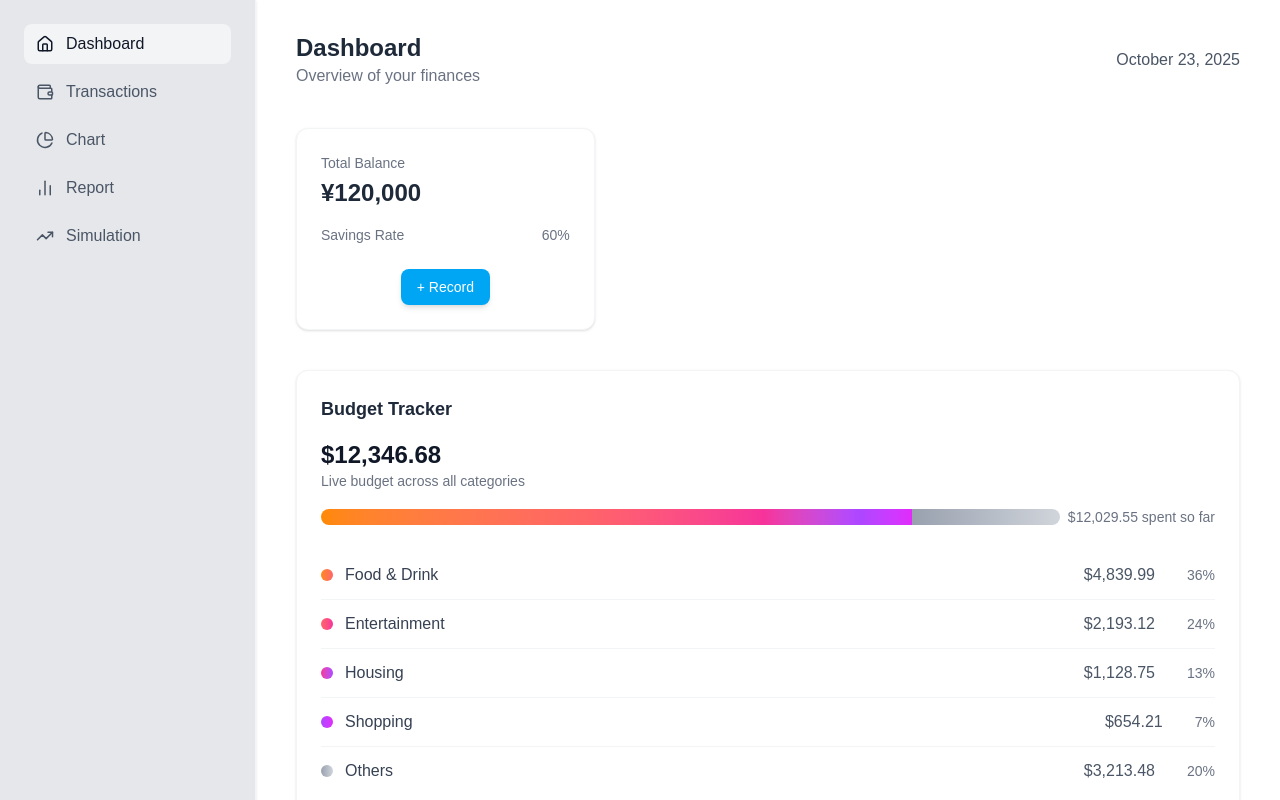
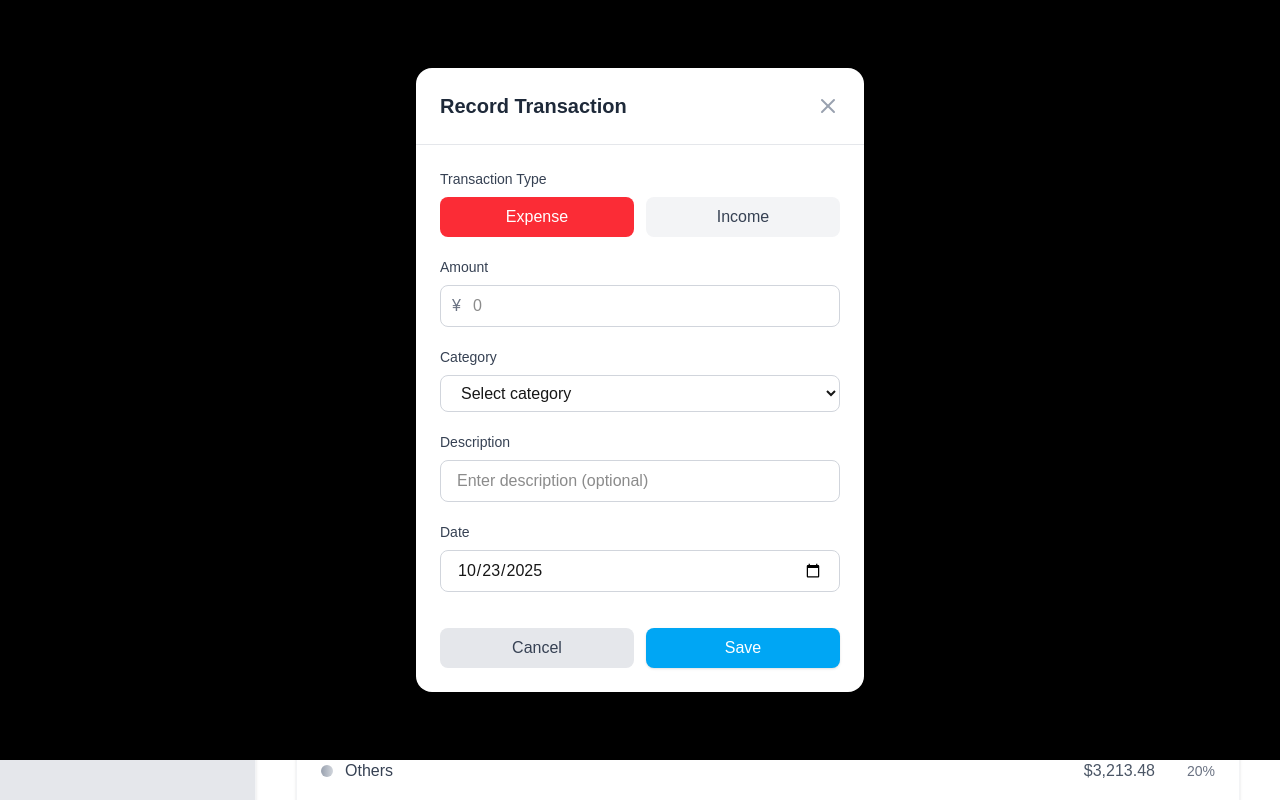
Before and after one commit to syuwachan/ts-ddd-expense-tracker, a Next.js app in the folder frontend/: page /dashboard in a window 1280 px wide. Both pictures are taken after a click on the button "+ Record". Shown: the top 800 px of the page. Built offline with nearby package versions, Linux system fonts and the light colour scheme.

Commit message:
record modal

```diff
--- a/frontend/src/app/dashboard/components/SummaryCards.tsx
+++ b/frontend/src/app/dashboard/components/SummaryCards.tsx
@@ -1,6 +1,16 @@
 'use client';
 
+import { useState } from 'react';
+import { X } from 'lucide-react';
+
 export default function SummaryCards() {
+  const [isModalOpen, setIsModalOpen] = useState(false);
+  const [transactionType, setTransactionType] = useState<'income' | 'expense'>('expense');
+  const [amount, setAmount] = useState('');
+  const [category, setCategory] = useState('');
+  const [description, setDescription] = useState('');
+  const [date, setDate] = useState(new Date().toISOString().split('T')[0]);
+
   const total = 120000;
   const income = 200000;
   const expense = 80000;
@@ -8,7 +18,23 @@ export default function SummaryCards() {
   const savingRate =
     income > 0 ? Math.round(((income - expense) / income) * 100) : 0;
 
+  const expenseCategories = ['Food & Drink', 'Entertainment', 'Housing', 'Shopping', 'Transport', 'Others'];
+  const incomeCategories = ['Salary', 'Freelance', 'Investment', 'Gift', 'Others'];
+
+  const handleSubmit = (e: React.FormEvent) => {
+    e.preventDefault();
+    // ここでデータを保存する処理を追加
+    console.log({ transactionType, amount, category, description, date });
+    // モーダルを閉じてフォームをリセット
+    setIsModalOpen(false);
+    setAmount('');
+    setCategory('');
+    setDescription('');
+    setDate(new Date().toISOString().split('T')[0]);
+  };
+
   return (
+    <>
       <section className="grid grid-cols-3 gap-6">
         {/* 💰 Total Balance */}
         <div className="bg-white p-6 rounded-xl shadow-sm border border-gray-100 overflow-hidden">
@@ -28,6 +54,7 @@ export default function SummaryCards() {
           {/* ➕ Record ボタン */}
           <div className="mt-6 text-center hover:scale-105 transition-transform duration-200">
             <button
+              onClick={() => setIsModalOpen(true)}
               className="bg-sky-500 hover:bg-sky-600 text-white text-sm font-medium px-4 py-2 rounded-lg shadow-md transition-all duration-200"
             >
               + Record
@@ -36,5 +63,139 @@ export default function SummaryCards() {
         </div>
 
       </section>
+
+      {/* Modal */}
+      {isModalOpen && (
+        <div className="fixed inset-0 bg-black bg-opacity-30 backdrop-blur-sm flex items-center justify-center z-50 p-4 animate-fadeIn">
+          <div className="bg-white rounded-2xl shadow-2xl max-w-md w-full max-h-[90vh] overflow-y-auto animate-scaleIn">
+            {/* Modal Header */}
+            <div className="flex items-center justify-between p-6 border-b border-gray-200">
+              <h2 className="text-xl font-semibold text-gray-800">Record Transaction</h2>
+              <button
+                onClick={() => setIsModalOpen(false)}
+                className="text-gray-400 hover:text-gray-600 transition-colors"
+              >
+                <X size={24} />
+              </button>
+            </div>
+
+            {/* Modal Body */}
+            <form onSubmit={handleSubmit} className="p-6 space-y-5">
+              {/* Transaction Type */}
+              <div>
+                <label className="block text-sm font-medium text-gray-700 mb-2">
+                  Transaction Type
+                </label>
+                <div className="flex gap-3">
+                  <button
+                    type="button"
+                    onClick={() => setTransactionType('expense')}
+                    className={`flex-1 py-2 px-4 rounded-lg font-medium transition-all ${
+                      transactionType === 'expense'
+                        ? 'bg-red-500 text-white'
+                        : 'bg-gray-100 text-gray-700 hover:bg-gray-200'
+                    }`}
+                  >
+                    Expense
+                  </button>
+                  <button
+                    type="button"
+                    onClick={() => setTransactionType('income')}
+                    className={`flex-1 py-2 px-4 rounded-lg font-medium transition-all ${
+                      transactionType === 'income'
+                        ? 'bg-green-500 text-white'
+                        : 'bg-gray-100 text-gray-700 hover:bg-gray-200'
+                    }`}
+                  >
+                    Income
+                  </button>
+                </div>
+              </div>
+
+              {/* Amount */}
+              <div>
+                <label className="block text-sm font-medium text-gray-700 mb-2">
+                  Amount
+                </label>
+                <div className="relative">
+                  <span className="absolute left-3 top-1/2 -translate-y-1/2 text-gray-500">¥</span>
+                  <input
+                    type="number"
+                    value={amount}
+                    onChange={(e) => setAmount(e.target.value)}
+                    required
+                    className="w-full pl-8 pr-4 py-2 border border-gray-300 rounded-lg focus:outline-none focus:ring-2 focus:ring-sky-500"
+                    placeholder="0"
+                  />
+                </div>
+              </div>
+
+              {/* Category */}
+              <div>
+                <label className="block text-sm font-medium text-gray-700 mb-2">
+                  Category
+                </label>
+                <select
+                  value={category}
+                  onChange={(e) => setCategory(e.target.value)}
+                  required
+                  className="w-full px-4 py-2 border border-gray-300 rounded-lg focus:outline-none focus:ring-2 focus:ring-sky-500"
+                >
+                  <option value="">Select category</option>
+                  {(transactionType === 'expense' ? expenseCategories : incomeCategories).map(cat => (
+                    <option key={cat} value={cat}>{cat}</option>
+                  ))}
+                </select>
+              </div>
+
+              {/* Description */}
+              <div>
+                <label className="block text-sm font-medium text-gray-700 mb-2">
+                  Description
+                </label>
+                <input
+                  type="text"
+                  value={description}
+                  onChange={(e) => setDescription(e.target.value)}
+                  className="w-full px-4 py-2 border border-gray-300 rounded-lg focus:outline-none focus:ring-2 focus:ring-sky-500"
+                  placeholder="Enter description (optional)"
+                />
+              </div>
+
+              {/* Date */}
+              <div>
+                <label className="block text-sm font-medium text-gray-700 mb-2">
+                  Date
+                </label>
+                <input
+                  type="date"
+                  value={date}
+                  onChange={(e) => setDate(e.target.value)}
+                  required
+                  className="w-full px-4 py-2 border border-gray-300 rounded-lg focus:outline-none focus:ring-2 focus:ring-sky-500"
+                />
+              </div>
+
+              {/* Submit Buttons */}
+              <div className="flex gap-3 pt-4">
+                <button
+                  type="button"
+                  onClick={() => setIsModalOpen(false)}
+                  className="flex-1 py-2 px-4 bg-gray-200 hover:bg-gray-300 text-gray-700 rounded-lg font-medium transition-all"
+                >
+                  Cancel
+                </button>
+                <button
+                  type="submit"
+                  className="flex-1 py-2 px-4 bg-sky-500 hover:bg-sky-600 text-white rounded-lg font-medium transition-all shadow-sm"
+                >
+                  Save
+                </button>
+              </div>
+            </form>
+          </div>
+        </div>
+      )}
+    </>
   );
 }
--- a/frontend/src/app/globals.css
+++ b/frontend/src/app/globals.css
@@ -12,3 +12,32 @@ body {
   color: var(--foreground);
   font-family: Arial, Helvetica, sans-serif;
 }
+
+/* Modal Animations */
+@keyframes fadeIn {
+  from {
+    opacity: 0;
+  }
+  to {
+    opacity: 1;
+  }
+}
+
+@keyframes scaleIn {
+  from {
+    opacity: 0;
+    transform: scale(0.9) translateY(-20px);
+  }
+  to {
+    opacity: 1;
+    transform: scale(1) translateY(0);
+  }
+}
+
+.animate-fadeIn {
+  animation: fadeIn 0.3s ease-out;
+}
+
+.animate-scaleIn {
+  animation: scaleIn 0.3s ease-out;
+}
```
Lines whose indentation alone changed are shown as unchanged.
